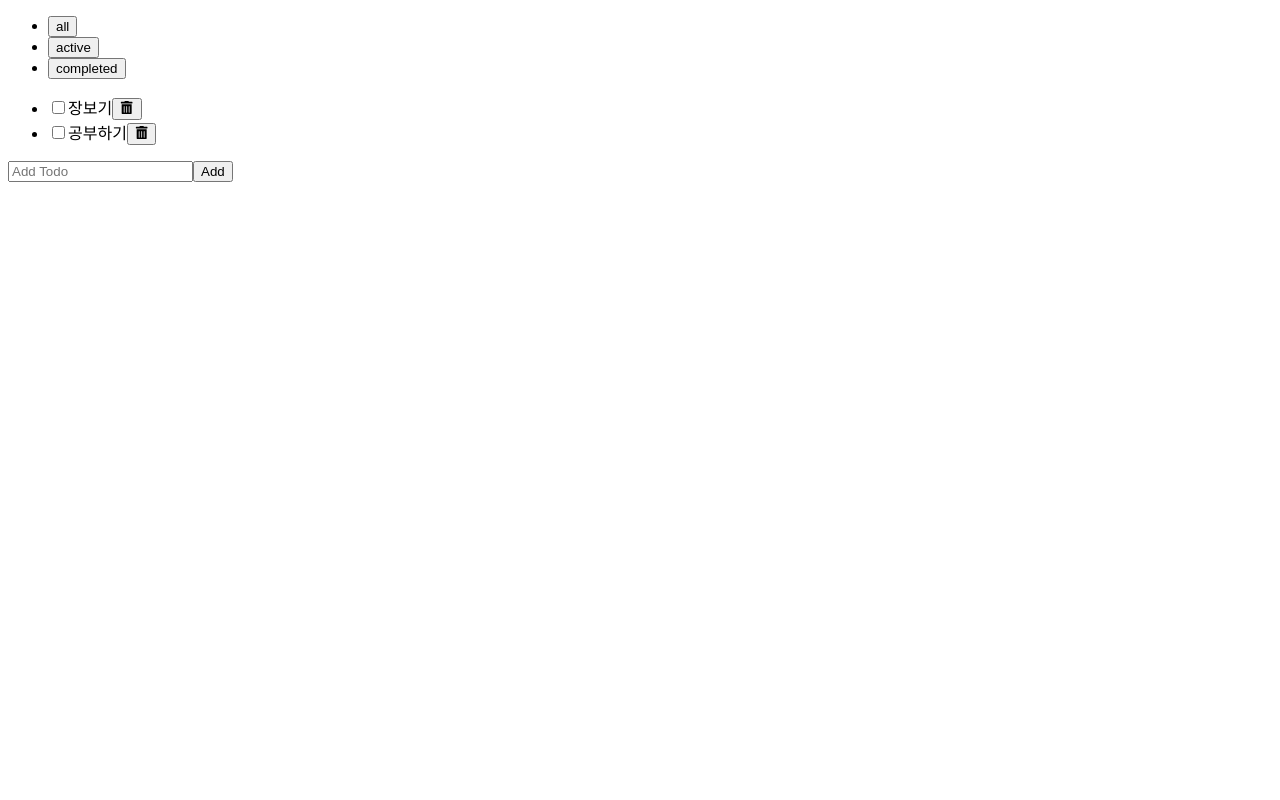
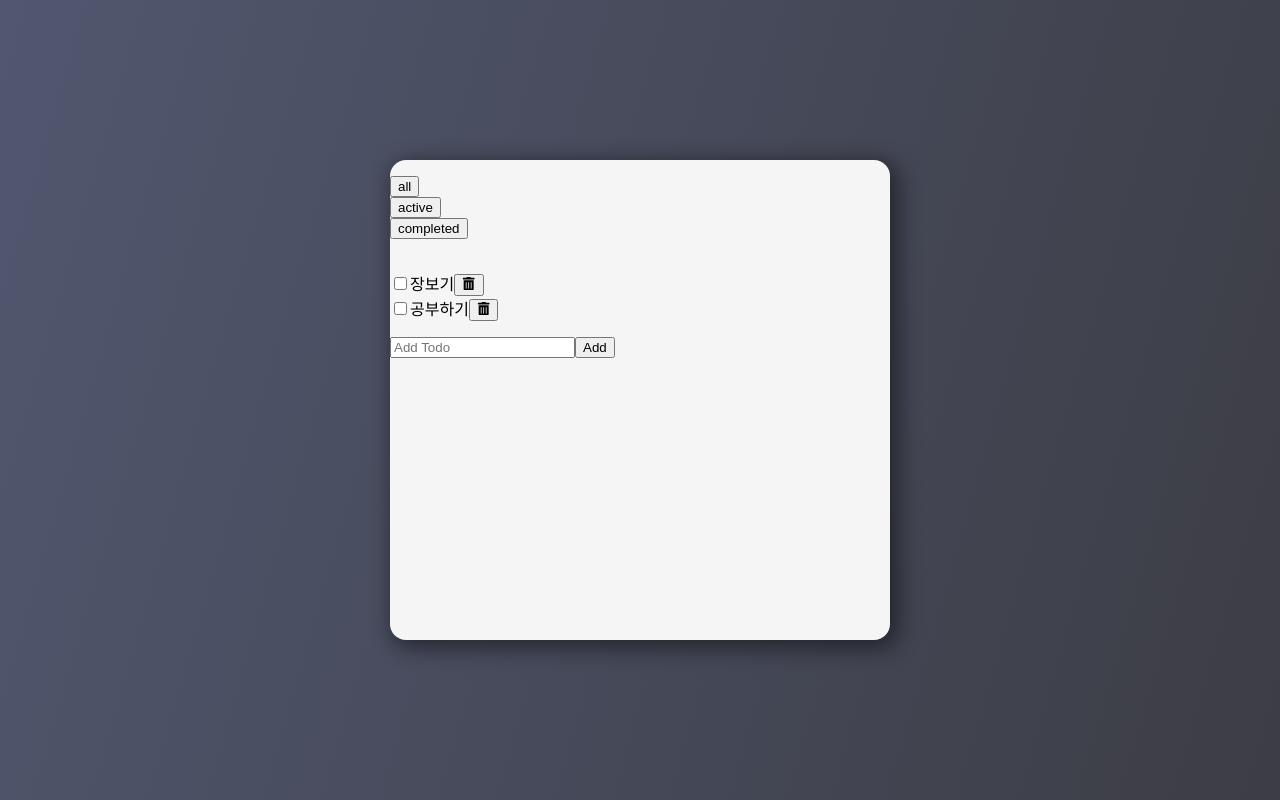
Before and after one commit to wkdwhdghks/todolist, a React (Create React App) app: page / in a window 1280 px wide. Built offline with nearby package versions, Linux system fonts and the light colour scheme; the HTML template or start-up script is replaced by a standard one.

Commit message:
[Style] 앱 전체 컨테이너 스타일링

```diff
--- a/src/App.js
+++ b/src/App.js
@@ -8,14 +8,14 @@
   const [filter, setFilter] = useState(filters[0]);
 
   return (
-    <div>
+    <>
       <Header
         filters={filters}
         filter={filter}
         onFilterChange={(filter) => setFilter(filter)}
       />
       <TodoList filter={filter} />
-    </div>
+    </>
   );
 }
 
--- /dev/null
+++ b/src/index.css
@@ -0,0 +1,39 @@
+:root {
+  --color-bg-dark: #f5f5f5;
+  --color-bg: #fdfffd;
+  --color-gray: #d1d1d1;
+  --color-text: #22243b;
+  --color-accent: #f16e03;
+}
+
+body {
+  margin: 0;
+  width: 100vw;
+  height: 100vh;
+  display: flex;
+  justify-content: center;
+  align-items: center;
+  background: rgb(81, 87, 111);
+  background: linear-gradient(
+    106deg,
+    rgba(81, 87, 111, 1) 0%,
+    rgba(60, 61, 69, 1) 100%
+  );
+}
+
+#root {
+  width: 100%;
+  height: 60%;
+  max-width: 500px;
+  background-color: var(--color-bg-dark);
+  border-radius: 1rem;
+  display: flex;
+  flex-direction: column;
+  -webkit-box-shadow: 5px 5px 21px 4px rgba(0, 0, 0, 0.45);
+  box-shadow: 5px 5px 21px 4px rgba(0, 0, 0, 0.45);
+}
+
+ul {
+  list-style: none;
+  padding-left: 0;
+}
--- a/src/index.js
+++ b/src/index.js
@@ -1,5 +1,6 @@
 import ReactDOM from "react-dom/client";
 import App from "./App";
+import "./index.css";
 
 const root = ReactDOM.createRoot(document.getElementById("root"));
 root.render(<App />);
```
